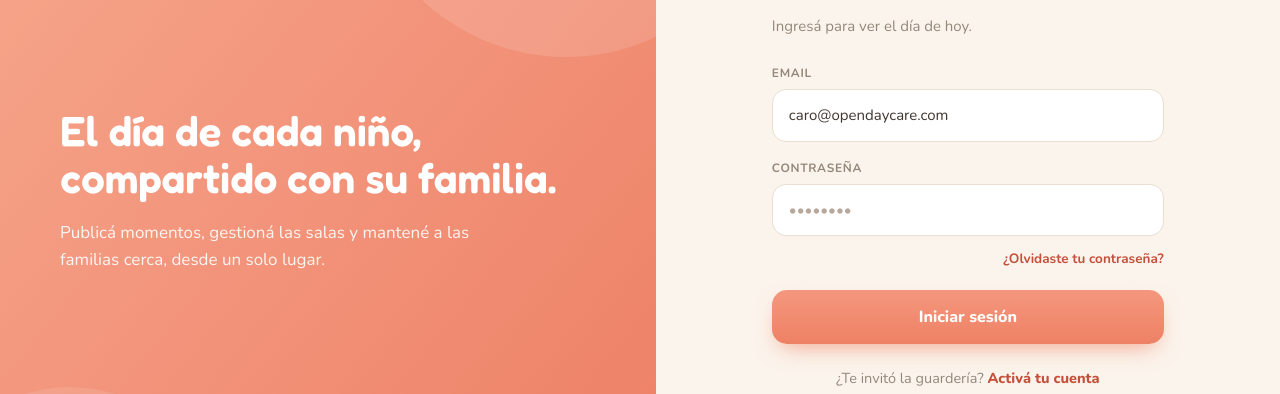
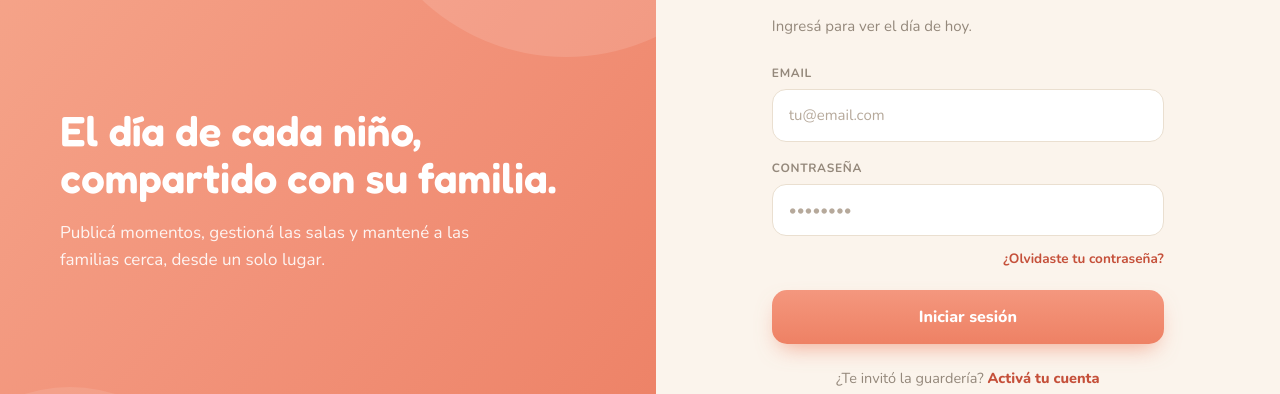
Before and after one commit to RominaOsorio/open-daycare, a Next.js app: page /login in a window 1280 px wide. Shown: the part 223-617 px from the top of the page. Built offline with nearby package versions, Linux system fonts and the light colour scheme; no server answers.

Commit message:
feat(auth): login real con email y contraseña contra Supabase

```diff
--- a/app/components/auth/login-form.tsx
+++ b/app/components/auth/login-form.tsx
@@ -1,6 +1,38 @@
+"use client";
+
 import Link from "next/link";
+import { useRouter } from "next/navigation";
+import { useState, type FormEvent } from "react";
+import { createClient } from "@/utils/supabase/client";
 
 export function LoginForm() {
+  const router = useRouter();
+  const [email, setEmail] = useState("");
+  const [password, setPassword] = useState("");
+  const [loading, setLoading] = useState(false);
+  const [error, setError] = useState<string | null>(null);
+
+  async function handleSubmit(event: FormEvent) {
+    event.preventDefault();
+    setLoading(true);
+    setError(null);
+
+    const supabase = createClient();
+    const { error: signInError } = await supabase.auth.signInWithPassword({
+      email,
+      password,
+    });
+
+    if (signInError) {
+      setError("Email o contraseña incorrectos.");
+      setLoading(false);
+      return;
+    }
+
+    router.push("/");
+    router.refresh();
+  }
+
   return (
     <div className="w-full max-w-[392px]">
       <h2 className="m-0 mb-1.5 font-display text-[30px] font-semibold text-tinta">
@@ -10,13 +42,18 @@ export function LoginForm() {
         Ingresá para ver el día de hoy.
       </p>
 
+      <form onSubmit={handleSubmit}>
         <div className="mb-2 text-xs font-bold tracking-[.7px] text-gris-oscuro">
           EMAIL
         </div>
         <input
           type="email"
-        defaultValue="caro@opendaycare.com"
-        className="mb-[18px] w-full rounded-[14px] border-[1.5px] border-borde-input bg-white px-4 py-3.5 text-[15px] text-tinta focus:outline-none"
+          value={email}
+          onChange={(event) => setEmail(event.target.value)}
+          placeholder="tu@email.com"
+          required
+          autoComplete="email"
+          className="mb-[18px] w-full rounded-[14px] border-[1.5px] border-borde-input bg-white px-4 py-3.5 text-[15px] text-tinta placeholder:text-[#b6a99b] focus:outline-none"
         />
 
         <div className="mb-2 text-xs font-bold tracking-[.7px] text-gris-oscuro">
@@ -24,7 +61,11 @@ export function LoginForm() {
         </div>
         <input
           type="password"
+          value={password}
+          onChange={(event) => setPassword(event.target.value)}
           placeholder="••••••••"
+          required
+          autoComplete="current-password"
           className="mb-2.5 w-full rounded-[14px] border-[1.5px] border-borde-input bg-white px-4 py-3.5 text-[15px] text-tinta placeholder:text-[#b6a99b] focus:outline-none"
         />
 
@@ -37,12 +78,20 @@ export function LoginForm() {
           </a>
         </div>
 
-      <Link
-        href="/"
-        className="block w-full rounded-[15px] bg-gradient-to-b from-[#F4977E] to-[#EE8164] py-[15px] text-center text-base font-extrabold text-white shadow-[0_10px_22px_-8px_rgba(238,129,100,.7)]"
+        {error && (
+          <p className="m-0 mb-4 text-center text-[13.5px] font-bold text-rojo-oscuro">
+            {error}
+          </p>
+        )}
+
+        <button
+          type="submit"
+          disabled={loading}
+          className="block w-full rounded-[15px] bg-gradient-to-b from-[#F4977E] to-[#EE8164] py-[15px] text-center text-base font-extrabold text-white shadow-[0_10px_22px_-8px_rgba(238,129,100,.7)] disabled:opacity-60"
         >
-        Iniciar sesión
-      </Link>
+          {loading ? "Ingresando…" : "Iniciar sesión"}
+        </button>
+      </form>
 
       <p className="m-0 mt-6 text-center text-[14.5px] text-gris-oscuro">
         ¿Te invitó la guardería?{" "}
```
Lines whose indentation alone changed are shown as unchanged.
